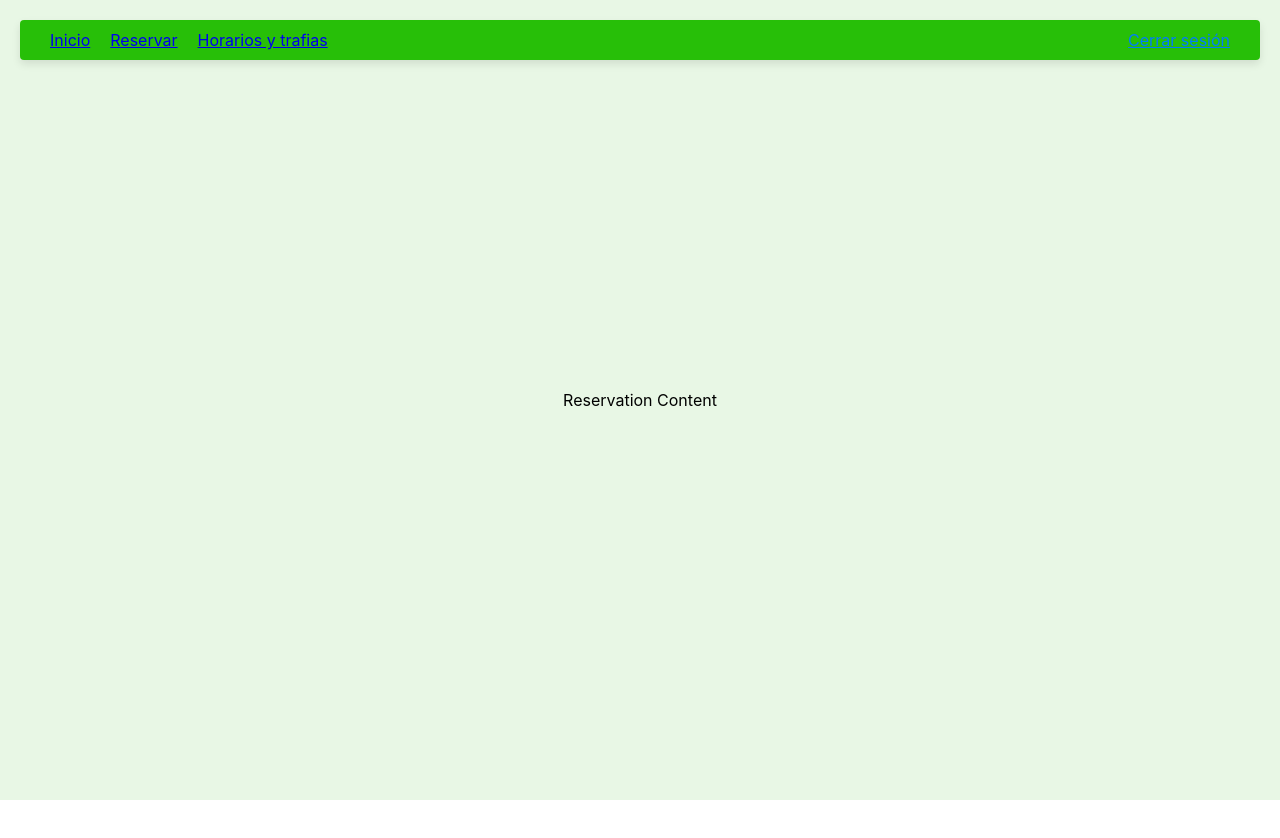
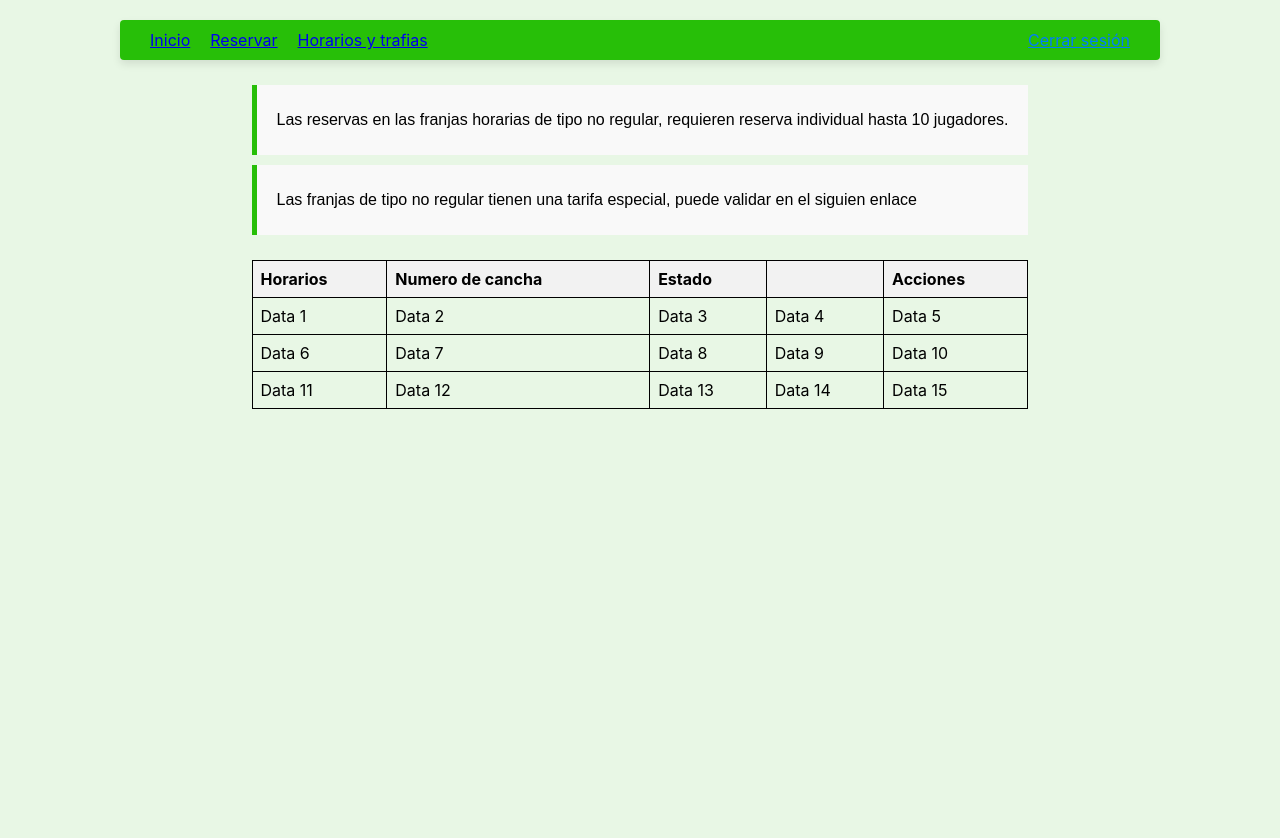
Before and after one commit to F4brii/free-style, a React (Create React App) app in the folder front/free-style/: page /reservation in a window 1280 px wide. Shown: the top 838 px of the page. Before the commit the page ends 800 px from the top, so only its background shows below. Built offline with nearby package versions, Linux system fonts and the light colour scheme.

Commit message:
Se crea componente Nota, y se agrega tabla dummy y nota en la pagina de reservas

```diff
--- /dev/null
+++ b/front/free-style/src/components/Note.js
@@ -0,0 +1,12 @@
+import React from 'react';
+import '../styles/Note.css';
+
+const Note = ({ message }) => {
+  return (
+    <div className="note">
+      <p>{message}</p>
+    </div>
+  );
+};
+
+export default Note;
--- a/front/free-style/src/pages/ReservationPage.js
+++ b/front/free-style/src/pages/ReservationPage.js
@@ -1,7 +1,66 @@
-import React from 'react';
+import React from "react";
+import Note from "../components/Note";
+import "../styles/ReservationPage.css";
 
 const ReservationPage = () => {
-  return <div>Reservation Content</div>;
+  const data = [
+    {
+      id: 1,
+      column1: "Data 1",
+      column2: "Data 2",
+      column3: "Data 3",
+      column4: "Data 4",
+      column5: "Data 5",
+    },
+    {
+      id: 2,
+      column1: "Data 6",
+      column2: "Data 7",
+      column3: "Data 8",
+      column4: "Data 9",
+      column5: "Data 10",
+    },
+    {
+      id: 3,
+      column1: "Data 11",
+      column2: "Data 12",
+      column3: "Data 13",
+      column4: "Data 14",
+      column5: "Data 15",
+    },
+  ];
+
+  const reservationNoteMessage = "Las reservas en las franjas horarias de tipo no regular, requieren reserva individual hasta 10 jugadores.";
+  const rateNoteMessage = "Las franjas de tipo no regular tienen una tarifa especial, puede validar en el siguien enlace";
+
+  return (
+    <div className="reservation-page">
+      <Note message={reservationNoteMessage} />
+      <Note message={rateNoteMessage} />
+      <table>
+        <thead>
+          <tr>
+            <th>Horarios</th>
+            <th>Numero de cancha</th>
+            <th>Estado</th>
+            <th> </th>
+            <th>Acciones</th>
+          </tr>
+        </thead>
+        <tbody>
+          {data.map(row => (
+            <tr key={row.id}>
+              <td>{row.column1}</td>
+              <td>{row.column2}</td>
+              <td>{row.column3}</td>
+              <td>{row.column4}</td>
+              <td>{row.column5}</td>
+            </tr>
+          ))}
+        </tbody>
+      </table>
+    </div>
+  );
 };
 
 export default ReservationPage;
--- a/front/free-style/src/styles/BasePage.css
+++ b/front/free-style/src/styles/BasePage.css
@@ -3,6 +3,7 @@
     min-height: 100vh;
     display: flex;
     flex-direction: column;
-    justify-content: center;
+    justify-content: flex-start;
     align-items: center;
-  }
+    padding-top: 60px;
+}
--- a/front/free-style/src/styles/Menu.css
+++ b/front/free-style/src/styles/Menu.css
@@ -12,8 +12,8 @@
   z-index: 1000;
   display: flex;
   justify-content: space-between;
-  width: calc(100% - 40px);
-  max-width: 1200px;
+  width: calc(100% - 50px);
+  max-width: 1000px;
   flex-wrap: wrap;
 }
 
@@ -50,6 +50,6 @@
   }
 
   .menu-item.logout {
-    margin-left: 0; /* Resetea el margen cuando en pantalla pequeña */
+    margin-left: 0;
   }
 }
--- /dev/null
+++ b/front/free-style/src/styles/Note.css
@@ -0,0 +1,8 @@
+/* src/styles/Note.css */
+.note {
+    background-color: #f9f9f9;
+    border-left: 5px solid #27BF08;
+    margin: 5px 0;
+    padding: 10px 20px;
+    font-family: Arial, sans-serif;
+  }
--- /dev/null
+++ b/front/free-style/src/styles/ReservationPage.css
@@ -0,0 +1,23 @@
+/* src/styles/ReservationPage.css */
+.reservation-page {
+    display: flex;
+    flex-direction: column;
+    align-items: left;
+    padding: 20px;
+}
+
+table {
+    width: 100%;
+    border-collapse: collapse;
+    margin-top: 20px;
+}
+
+th, td {
+    border: 1px solid black;
+    padding: 8px;
+    text-align: left;
+}
+
+th {
+    background-color: #f2f2f2;
+}
```
